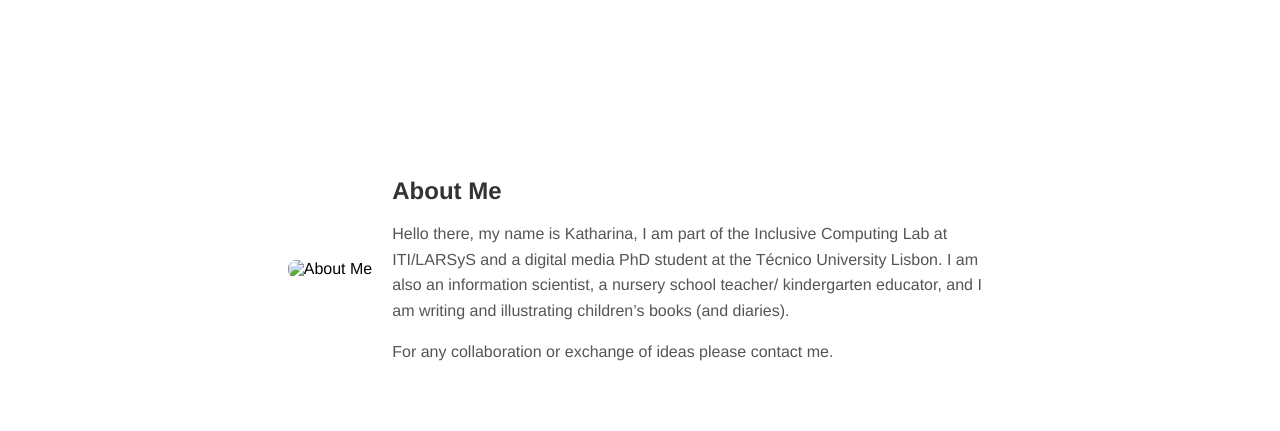
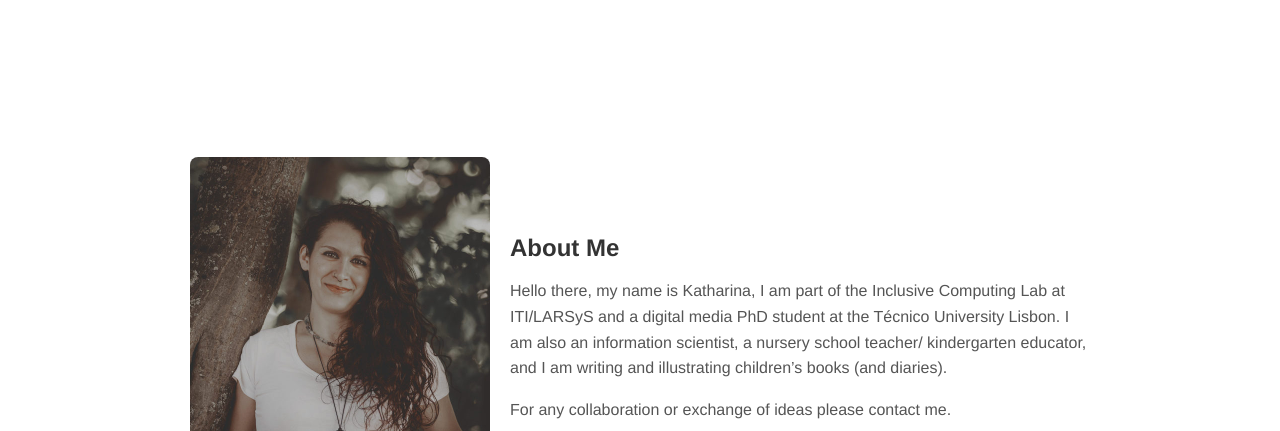
Before and after one commit to KatharinaBuckmayer/AlmaLindaVerlag, a plain HTML site: page index.html in a window 1280 px wide. Shown: the part 369-800 px from the top of the page. Drawn offline with Linux system fonts and the light colour scheme.

Commit message:
Update index.html

```diff
--- a/index.html
+++ b/index.html
@@ -20,7 +20,7 @@
 
     <section class="about-me">
         <div class="about-container">
-            <img src="about-me-image.jpg" alt="About Me" class="about-image">
+            <img src="Katharina1813x2048.jpg" alt="About Me" class="about-image">
             <div class="about-text">
                 <h2>About Me</h2>
                 <p>Hello there, my name is Katharina, I am part of the Inclusive Computing Lab at ITI/LARSyS and a digital media PhD student at the Técnico University Lisbon. I am also an information scientist, a nursery school teacher/ kindergarten educator, and I am writing and illustrating children’s books (and diaries).</p>
```
